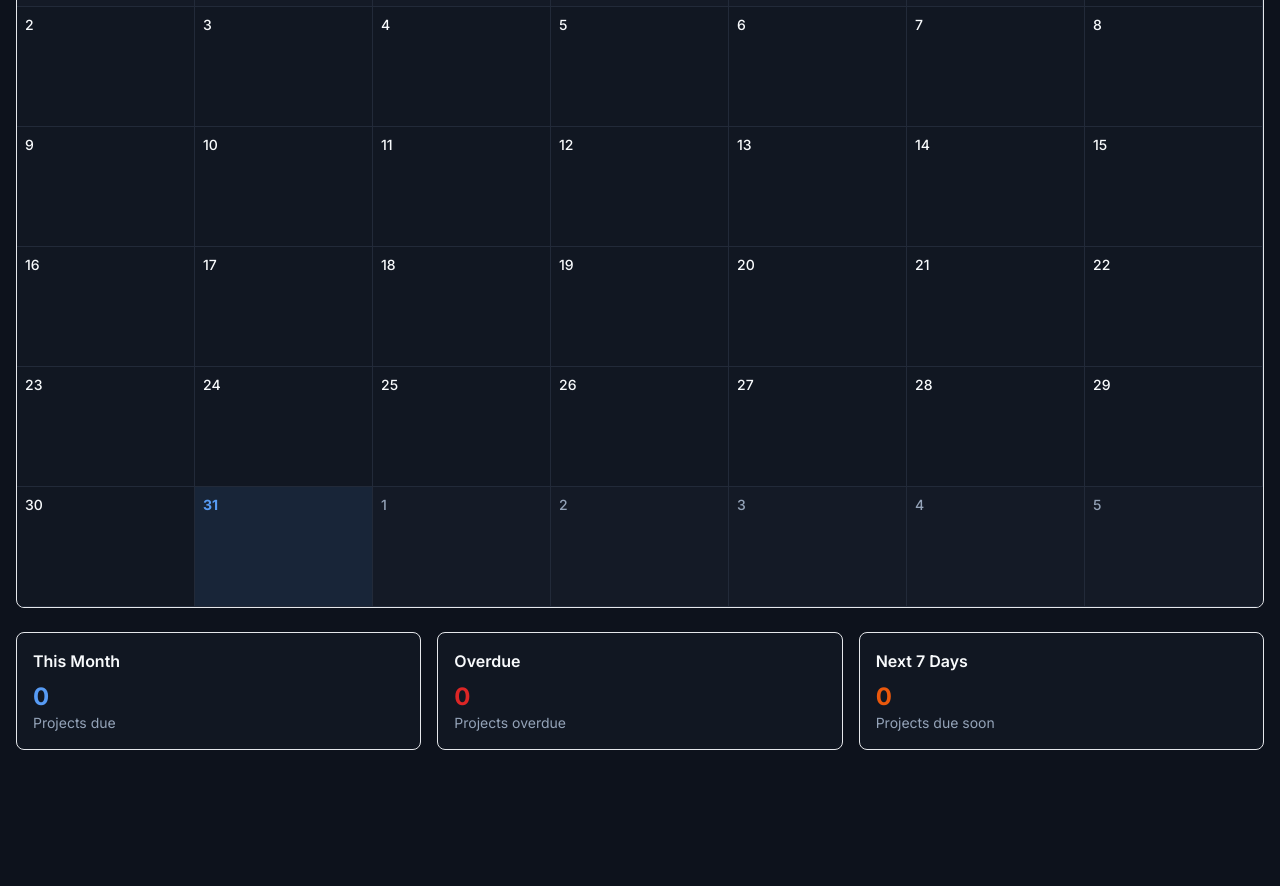
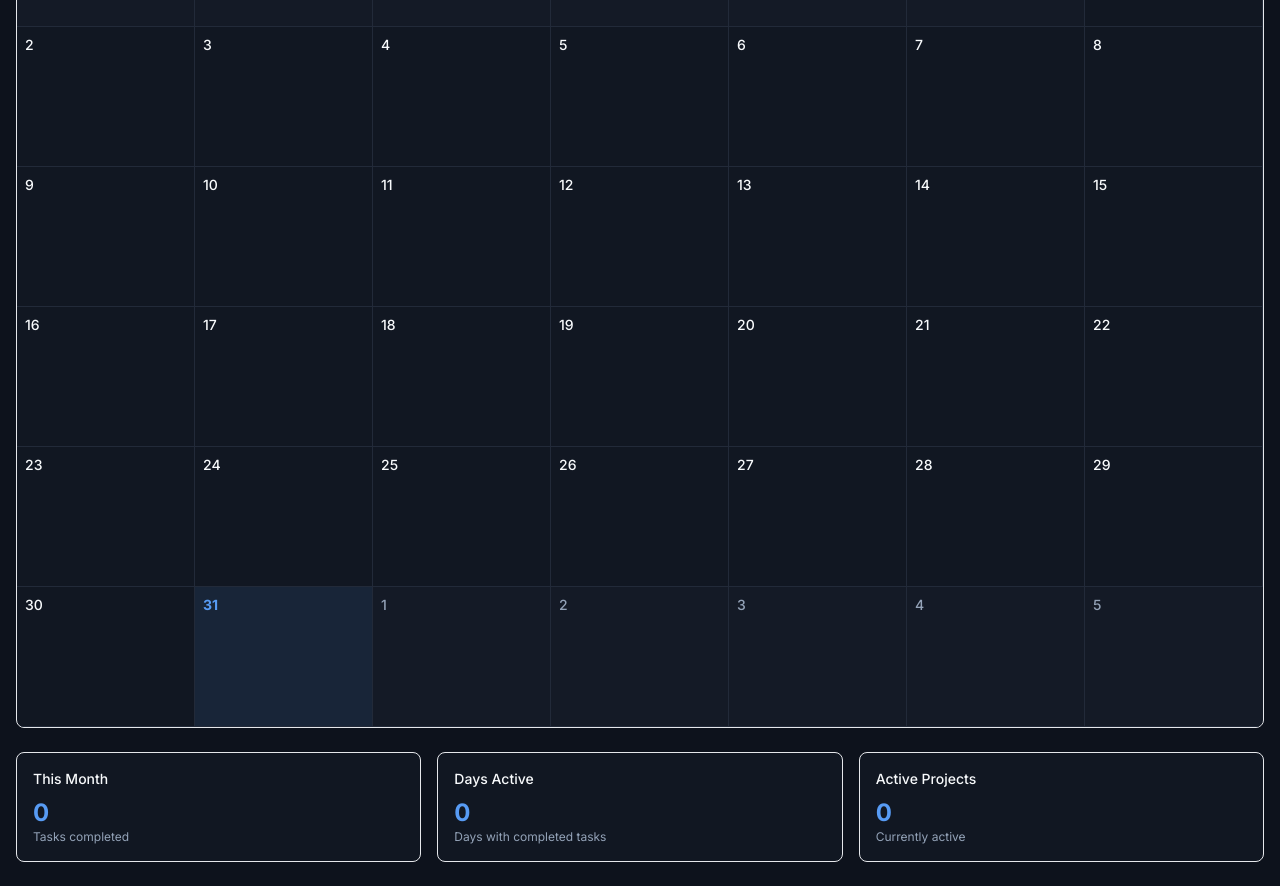
Before and after one commit to obihughes/omega-planner, a Next.js app: page /calendar in a window 1280 px wide. Shown: the part 320-1206 px from the top of the page. Before the commit the page ends 1094 px from the top, so only its background shows below. Built offline with nearby package versions, Linux system fonts and the light colour scheme.

Commit message:
Feat: Add task completion progress to calendar and refactor

```diff
--- a/app/calendar/page.tsx
+++ b/app/calendar/page.tsx
@@ -3,8 +3,8 @@
 import React, { useState, useMemo } from 'react';
 import { useProjects } from '@/hooks/useProjects';
 import { Navigation } from '@/components/ui/Navigation';
-import { Project } from '@/types';
-import { Calendar, ChevronLeft, ChevronRight, Clock, Folder } from 'lucide-react';
+import { Project, ProjectTask } from '@/types';
+import { Calendar, ChevronLeft, ChevronRight, Clock, Folder, CheckCircle } from 'lucide-react';
 import { cn } from '@/lib/utils';
 
 export default function CalendarPage() {
@@ -45,6 +45,37 @@ export default function CalendarPage() {
     return grouped;
   }, [projects]);
 
+  // Group completed tasks by completion date and project
+  const taskCompletionsByDate = useMemo(() => {
+    const grouped: { [key: string]: { project: Project; tasks: ProjectTask[] }[] } = {};
+
+    projects
+      .filter(project => !project.isDeleted)
+      .forEach(project => {
+        const completedTasks = project.tasks.filter(task =>
+          task.status === 'completed' && task.completedAt
+        );
+
+        completedTasks.forEach(task => {
+          const completedDate = new Date(task.completedAt!);
+          const dateKey = completedDate.toDateString();
+
+          if (!grouped[dateKey]) {
+            grouped[dateKey] = [];
+          }
+
+          const existingProject = grouped[dateKey].find(item => item.project.id === project.id);
+          if (existingProject) {
+            existingProject.tasks.push(task);
+          } else {
+            grouped[dateKey].push({ project, tasks: [task] });
+          }
+        });
+      });
+
+    return grouped;
+  }, [projects]);
+
   const navigateMonth = (direction: 'prev' | 'next') => {
     setCurrentDate(prev => {
       const newDate = new Date(prev);
@@ -64,6 +95,10 @@ export default function CalendarPage() {
 
   const getProjectsForDate = (date: Date) => {
     return projectsByDate[date.toDateString()] || [];
+  };
+
+  const getTaskCompletionsForDate = (date: Date) => {
+    return taskCompletionsByDate[date.toDateString()] || [];
   };
 
   const formatTimeRemaining = (dueDate: string): { text: string; isOverdue: boolean } => {
@@ -97,14 +132,8 @@ export default function CalendarPage() {
       <Navigation />
 
       <div className="max-w-7xl mx-auto px-4 py-6">
-        {/* Header */}
-        <div className="flex items-center justify-between mb-6">
-          <div className="flex items-center space-x-4">
-            <Calendar className="w-8 h-8 text-primary" />
-            <h1 className="text-3xl font-bold text-foreground">Project Calendar</h1>
-          </div>
-
-          <div className="flex items-center space-x-4">
+        {/* Month Navigation */}
+        <div className="flex items-center justify-center mb-6">
           <button
             onClick={() => navigateMonth('prev')}
             className="p-2 rounded-lg hover:bg-accent transition-colors"
@@ -112,7 +141,7 @@ export default function CalendarPage() {
             <ChevronLeft className="w-5 h-5" />
           </button>
 
-            <h2 className="text-xl font-semibold text-foreground min-w-[200px] text-center">
+          <h2 className="text-xl font-semibold text-foreground min-w-[200px] text-center mx-4">
             {currentDate.toLocaleDateString('en-US', { month: 'long', year: 'numeric' })}
           </h2>
 
@@ -122,7 +151,6 @@ export default function CalendarPage() {
           >
             <ChevronRight className="w-5 h-5" />
           </button>
-          </div>
         </div>
 
         {/* Calendar Grid */}
@@ -142,6 +170,7 @@ export default function CalendarPage() {
           <div className="grid grid-cols-7">
             {daysInCalendar.map((date, index) => {
               const dayProjects = getProjectsForDate(date);
+              const dayTaskCompletions = getTaskCompletionsForDate(date);
               const isCurrentMonthDay = isCurrentMonth(date);
               const isTodayDate = isToday(date);
 
@@ -149,7 +178,7 @@ export default function CalendarPage() {
                 <div
                   key={index}
                   className={cn(
-                    "min-h-[120px] p-2 border-r border-b border-border last:border-r-0",
+                    "min-h-[140px] p-2 border-r border-b border-border last:border-r-0",
                     !isCurrentMonthDay && "bg-muted/30",
                     isTodayDate && "bg-primary/10"
                   )}
@@ -162,33 +191,104 @@ export default function CalendarPage() {
                     {date.getDate()}
                   </div>
 
+                  {/* Task Completions */}
+                  {dayTaskCompletions.length > 0 && (
+                    <div className="mb-3">
+                      <div className="flex flex-wrap gap-1">
+                        {dayTaskCompletions.map(({ project, tasks }) => {
+                          const totalEstimatedHours = tasks.reduce((sum, task) => sum + (task.estimatedHours || 0), 0);
+                          const taskTitles = tasks.map(t => t.title).join(', ');
+                          return (
+                            <div
+                              key={project.id}
+                              className="relative group cursor-pointer"
+                            >
+                              <div
+                                className="w-6 h-6 rounded-full flex items-center justify-center text-white text-xs font-bold hover:scale-110 transition-transform shadow-sm"
+                                style={{ backgroundColor: project.color }}
+                                title={`${project.name}: ${tasks.length} task(s) completed`}
+                              >
+                                {tasks.length}
+                              </div>
+
+                              {/* Tooltip */}
+                              <div className="absolute top-8 left-0 z-10 bg-popover text-popover-foreground p-3 rounded-md shadow-lg border text-xs w-64 opacity-0 group-hover:opacity-100 transition-opacity pointer-events-none">
+                                <div className="font-medium text-sm">{project.name}</div>
+                                <div className="text-muted-foreground mb-2">
+                                  {tasks.length} task{tasks.length !== 1 ? 's' : ''} completed
+                                  {totalEstimatedHours > 0 && ` • ${totalEstimatedHours}h estimated`}
+                                </div>
                                 <div className="space-y-1">
-                    {dayProjects.slice(0, 3).map(project => {
+                                  {tasks.slice(0, 3).map(task => (
+                                    <div key={task.id} className="flex items-center space-x-1 text-muted-foreground">
+                                      <CheckCircle className="w-3 h-3 text-green-500 flex-shrink-0" />
+                                      <span className="truncate">{task.title}</span>
+                                    </div>
+                                  ))}
+                                  {tasks.length > 3 && (
+                                    <div className="text-muted-foreground">
+                                      +{tasks.length - 3} more tasks
+                                    </div>
+                                  )}
+                                </div>
+                              </div>
+                            </div>
+                          );
+                        })}
+                      </div>
+                    </div>
+                  )}
+
+                  {/* Due Date Projects */}
+                  <div className="space-y-1">
+                    {dayProjects.slice(0, 2).map(project => {
                       const timeRemaining = formatTimeRemaining(project.endDate!);
+                      const progressColor = project.progress >= 80 ? 'text-green-600' :
+                                          project.progress >= 50 ? 'text-yellow-600' : 'text-red-600';
+                      const progressBgColor = project.progress >= 80 ? 'bg-green-500' :
+                                            project.progress >= 50 ? 'bg-yellow-500' : 'bg-red-500';
                       return (
                         <div
                           key={project.id}
                           className="p-1 rounded text-xs cursor-pointer hover:opacity-80 transition-opacity"
                           style={{ backgroundColor: project.color + '20', borderLeft: `3px solid ${project.color}` }}
-                          title={`${project.name} - ${timeRemaining.text}`}
+                          title={`${project.name} - ${timeRemaining.text} • ${project.progress}% complete`}
                         >
-                          <div className="flex items-center space-x-1">
+                          <div className="flex items-center justify-between mb-1">
+                            <div className="flex items-center space-x-1 flex-1 min-w-0">
                               <Folder className="w-3 h-3 flex-shrink-0" style={{ color: project.color }} />
                               <span className="truncate font-medium">{project.name}</span>
                             </div>
+                            <div className={cn("text-xs font-medium ml-1", progressColor)}>
+                              {project.progress}%
+                            </div>
+                          </div>
+
+                          {/* Progress Bar */}
+                          <div className="w-full bg-gray-200 rounded-full h-1.5 mb-1">
+                            <div
+                              className={cn("h-1.5 rounded-full transition-all", progressBgColor)}
+                              style={{ width: `${project.progress}%` }}
+                            ></div>
+                          </div>
+
                           <div className={cn(
-                            "flex items-center space-x-1 mt-0.5",
+                            "flex items-center space-x-1",
                             timeRemaining.isOverdue ? "text-red-600" : "text-muted-foreground"
                           )}>
                             <Clock className="w-2.5 h-2.5" />
                             <span>{timeRemaining.text}</span>
+                            <span className="text-muted-foreground">•</span>
+                            <span className="text-muted-foreground">
+                              {project.tasks.filter(t => t.status === 'completed').length}/{project.tasks.length} tasks
+                            </span>
                           </div>
                         </div>
                       );
                     })}
-                    {dayProjects.length > 3 && (
+                    {dayProjects.length > 2 && (
                       <div className="text-xs text-muted-foreground p-1">
-                        +{dayProjects.length - 3} more
+                        +{dayProjects.length - 2} more due
                       </div>
                     )}
                   </div>
@@ -198,44 +298,44 @@ export default function CalendarPage() {
           </div>
         </div>
 
-        {/* Summary Stats */}
+        {/* Summary Statistics */}
         <div className="mt-6 grid grid-cols-1 md:grid-cols-3 gap-4">
-          <div className="bg-card p-4 rounded-lg border">
-            <h3 className="font-semibold text-foreground mb-2">This Month</h3>
-            <p className="text-2xl font-bold text-primary">
-              {Object.entries(projectsByDate).reduce((count, [dateString, projects]) => {
-                const date = new Date(dateString);
-                return date.getMonth() === currentDate.getMonth() && date.getFullYear() === currentDate.getFullYear()
-                  ? count + projects.length
-                  : count;
-              }, 0)}
-            </p>
-            <p className="text-sm text-muted-foreground">Projects due</p>
+          <div className="bg-card border rounded-lg p-4">
+            <h3 className="text-sm font-medium text-foreground mb-2">This Month</h3>
+            <div className="text-2xl font-bold text-primary">
+              {Object.values(taskCompletionsByDate)
+                .filter(dayCompletions => {
+                  const dateKey = Object.keys(taskCompletionsByDate).find(key => taskCompletionsByDate[key] === dayCompletions);
+                  if (!dateKey) return false;
+                  const date = new Date(dateKey);
+                  return date.getMonth() === currentDate.getMonth() && date.getFullYear() === currentDate.getFullYear();
+                })
+                .reduce((total, dayCompletions) => total + dayCompletions.reduce((sum, { tasks }) => sum + tasks.length, 0), 0)
+              }
+            </div>
+            <div className="text-xs text-muted-foreground">Tasks completed</div>
           </div>
 
-          <div className="bg-card p-4 rounded-lg border">
-            <h3 className="font-semibold text-foreground mb-2">Overdue</h3>
-            <p className="text-2xl font-bold text-red-600">
-              {Object.entries(projectsByDate).reduce((count, [dateString, projects]) => {
-                const date = new Date(dateString);
-                const isOverdue = date < new Date(new Date().setHours(0, 0, 0, 0));
-                return isOverdue ? count + projects.length : count;
-              }, 0)}
-            </p>
-            <p className="text-sm text-muted-foreground">Projects overdue</p>
+          <div className="bg-card border rounded-lg p-4">
+            <h3 className="text-sm font-medium text-foreground mb-2">Days Active</h3>
+            <div className="text-2xl font-bold text-primary">
+              {Object.keys(taskCompletionsByDate)
+                .filter(dateKey => {
+                  const date = new Date(dateKey);
+                  return date.getMonth() === currentDate.getMonth() && date.getFullYear() === currentDate.getFullYear();
+                })
+                .length
+              }
+            </div>
+            <div className="text-xs text-muted-foreground">Days with completed tasks</div>
           </div>
 
-          <div className="bg-card p-4 rounded-lg border">
-            <h3 className="font-semibold text-foreground mb-2">Next 7 Days</h3>
-            <p className="text-2xl font-bold text-orange-600">
-              {Object.entries(projectsByDate).reduce((count, [dateString, projects]) => {
-                const date = new Date(dateString);
-                const today = new Date();
-                const nextWeek = new Date(today.getTime() + 7 * 24 * 60 * 60 * 1000);
-                return date >= today && date <= nextWeek ? count + projects.length : count;
-              }, 0)}
-            </p>
-            <p className="text-sm text-muted-foreground">Projects due soon</p>
+          <div className="bg-card border rounded-lg p-4">
+            <h3 className="text-sm font-medium text-foreground mb-2">Active Projects</h3>
+            <div className="text-2xl font-bold text-primary">
+              {projects.filter(p => !p.isDeleted && p.status === 'active').length}
+            </div>
+            <div className="text-xs text-muted-foreground">Currently active</div>
           </div>
         </div>
       </div>
```
Lines whose indentation alone changed are shown as unchanged.
